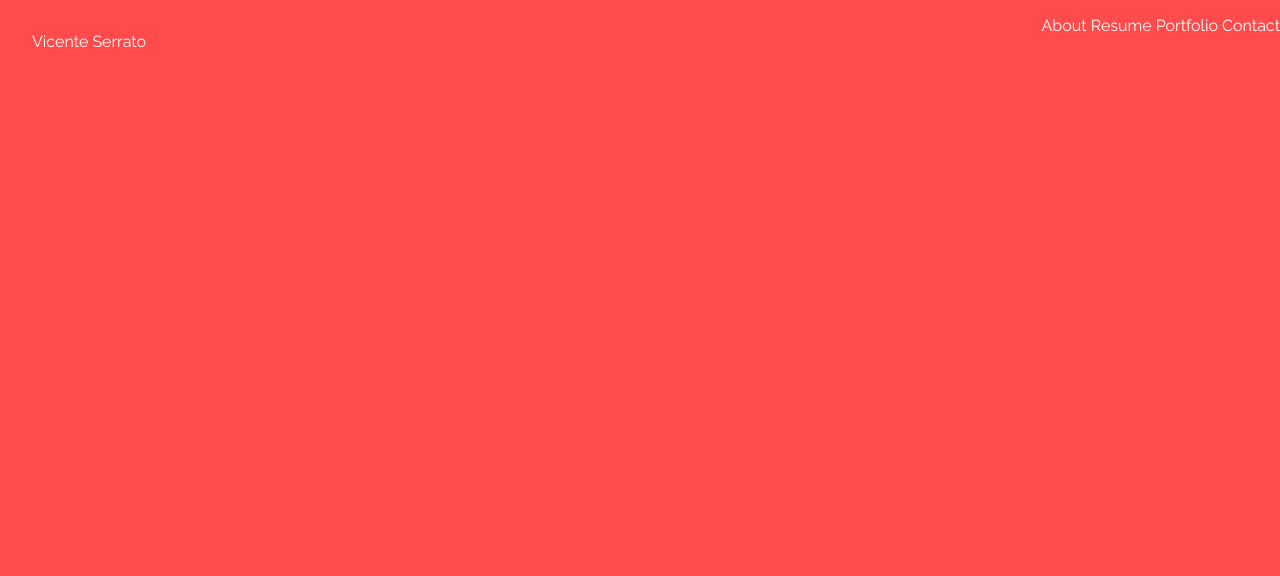
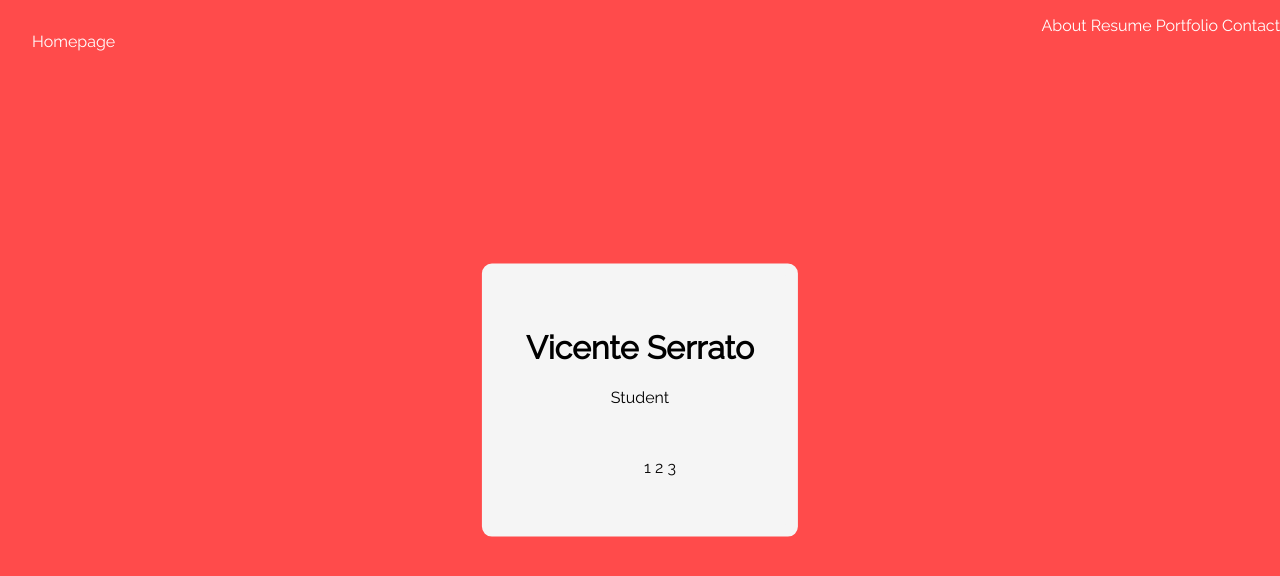
Before and after one commit to vserrato/VS_Web, a plain HTML site: page index.html in a window 1280 px wide. Drawn offline with Linux system fonts and the light colour scheme.

Commit message:
Major Changes

```diff
--- a/assets/css/about.css
+++ b/assets/css/about.css
@@ -33,3 +33,22 @@ body{
 .navbar-links ul{
     float: right;
 }
+
+.box-in-the-middle {
+    padding: 2rem;
+    border: 12px solid whitesmoke;
+    background-color: whitesmoke;
+    display: block;
+    position: fixed;
+    top: 50%;
+    left: 50%;
+    transform: translate(-50%,-50%);
+    text-align: center;
+    border-radius: 10px;
+  }
+
+
+.social {
+    padding-top: 35px;
+    color: #0a0909;
+}
--- a/index.html
+++ b/index.html
@@ -5,13 +5,13 @@
     <meta name="viewport" content="width=device-width, initial-scale=1.0">
     <meta http-equiv="X-UA-Compatible" content="ie=edge">
     <title>Vicente</title>
-    <link rel="stylesheet" type="text/css" href="/assets/css/about.css" >
+    <link rel="stylesheet" type="text/css" href="/assets/css/about.css" media="screen, projection">
 
 </head>
 <body>
         <div class = "navbar-container">
             <div class = "navbar-name">
-                <a href = "/index.html">Vicente Serrato</a>
+                <a href = "/index.html">Homepage</a>
             </div>
             <div class = "navbar-links">
                 <ul class="links">
@@ -30,5 +30,17 @@
                 </ul>
             </div>
         </div>
+
+        <div class="box-in-the-middle">
+                <h1>Vicente Serrato</h1>
+                <a >Student</a>
+                <p></p>
+                <ul class="social">
+                    <a>1</a>
+                    <a>2</a>
+                    <a>3</a>
+                </ul>
+              </div>
+
     </body>
     </html>
```
